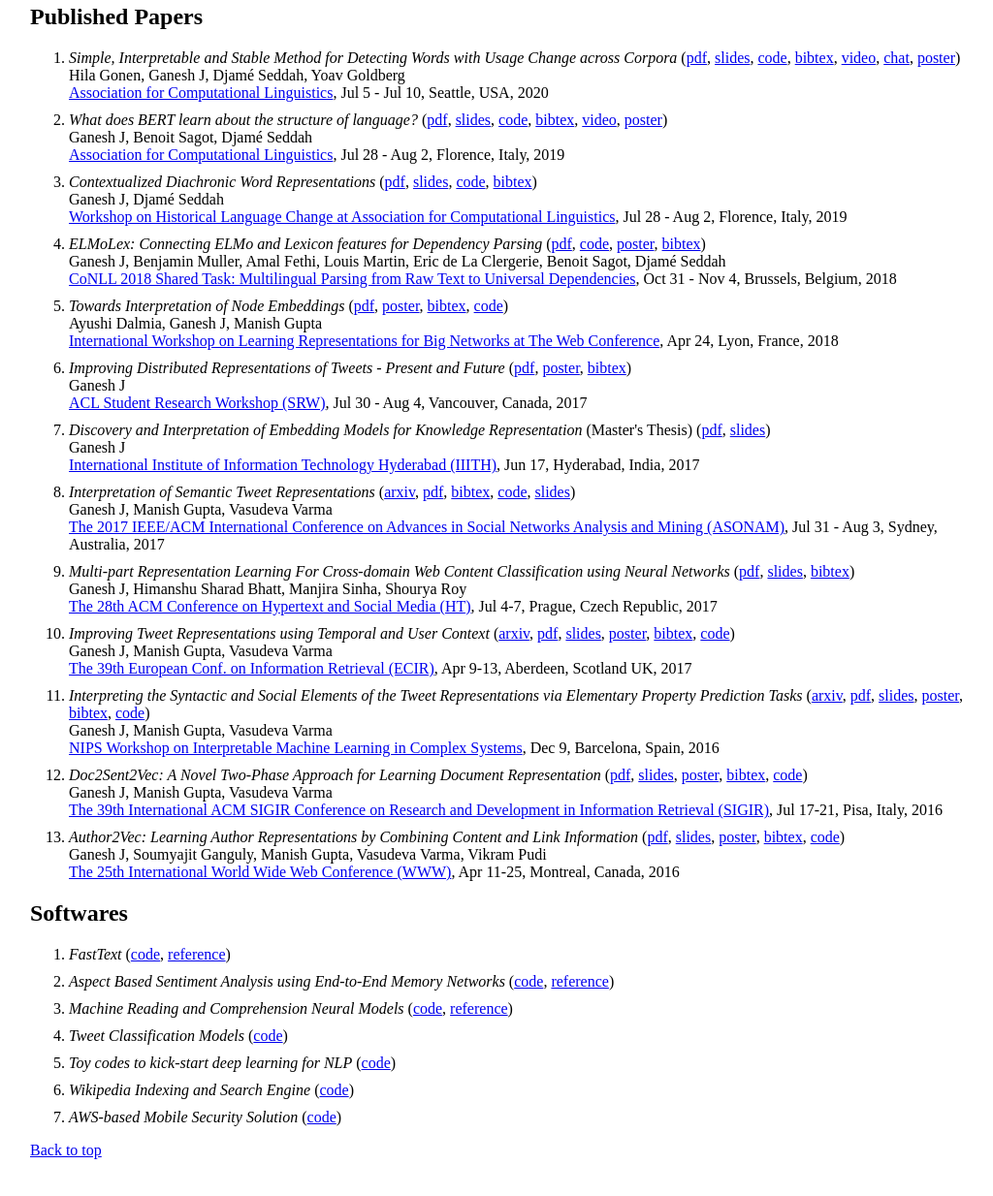
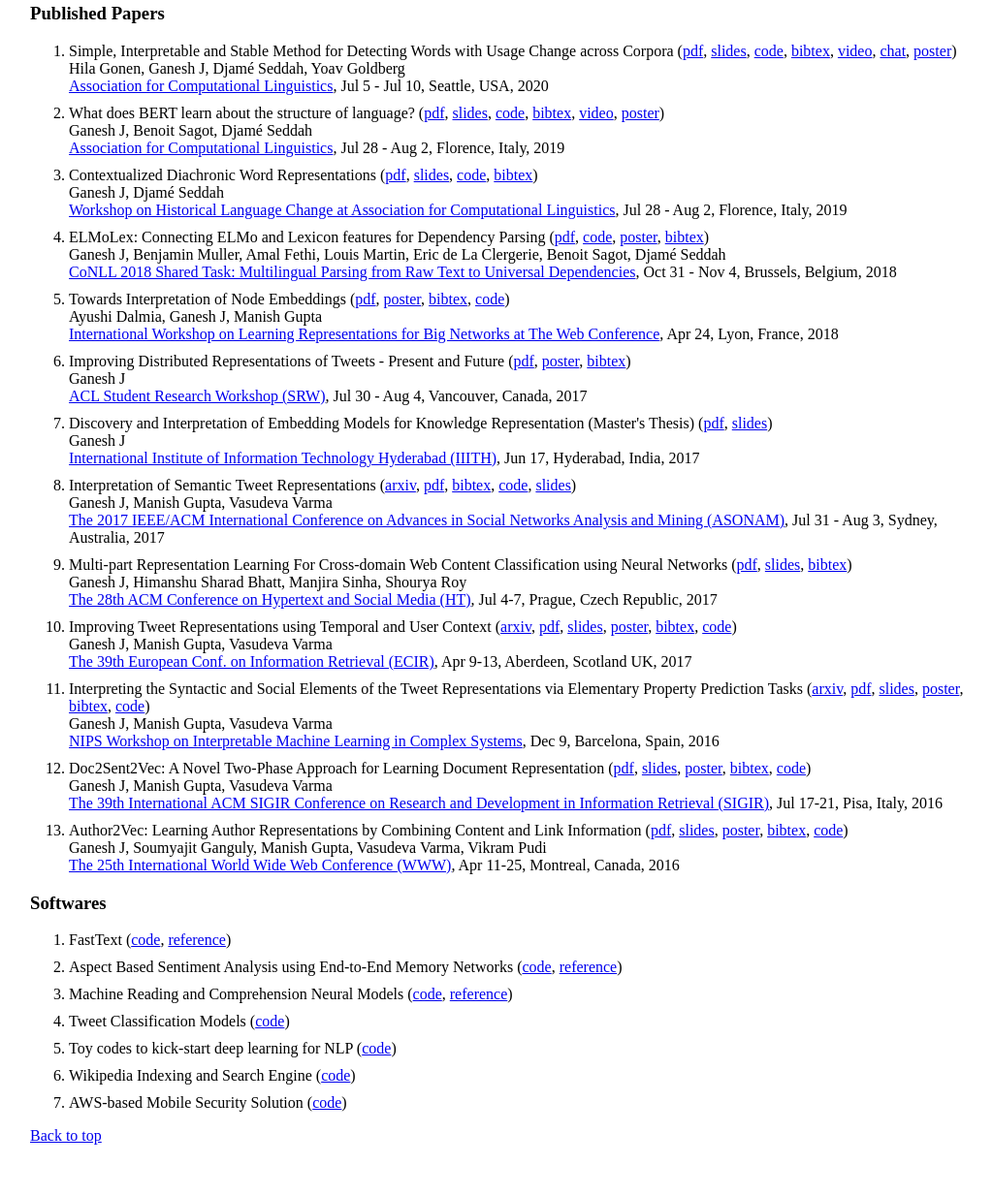
Before and after one commit to ganeshjawahar/ganeshjawahar.github.io, a plain HTML site: page index.html in a window 1280 px wide. Shown: the part 246-1480 px from the top of the page at 97% size, without its empty margins (19-1043 px from the left). Drawn offline with Linux system fonts and the light colour scheme.

Commit message:
font size, italics remov

```diff
--- a/index.html
+++ b/index.html
@@ -15,64 +15,64 @@ University of British Columbia</p>
 <p>I am interested in making machines understand natural language better.
 </p>
 
-<h2>Published Papers</h2>
+<h3>Published Papers</h3>
 <ol>
-    <li><i>Simple, Interpretable and Stable Method for Detecting Words with Usage Change across Corpora</i> (<a href="https://www.aclweb.org/anthology/2020.acl-main.51.pdf">pdf</a>, <a href="https://drive.google.com/file/d/1pYGLZs_-Oml2ZVtN8U54IT-e-5hUvpic/view?usp=sharing">slides</a>, <a href="https://github.com/gonenhila/usage_change">code</a>, <a href="https://www.aclweb.org/anthology/2020.acl-main.51.bib">bibtex</a>, <a href="https://slideslive.com/38929089/simple-interpretable-and-stable-method-for-detecting-words-with-usage-change-across-corpora">video</a>, <a href="https://drive.google.com/file/d/1BUR4pctYMDflsNEeRoffejUo4J8dLt5R/view?usp=sharing">chat</a>, <a href="https://drive.google.com/file/d/1W_tt88ByPAiuEecjwcXmbUY0_hLW6BFl/view?usp=sharing">poster</a>)<br>
+    <li>Simple, Interpretable and Stable Method for Detecting Words with Usage Change across Corpora (<a href="https://www.aclweb.org/anthology/2020.acl-main.51.pdf">pdf</a>, <a href="https://drive.google.com/file/d/1pYGLZs_-Oml2ZVtN8U54IT-e-5hUvpic/view?usp=sharing">slides</a>, <a href="https://github.com/gonenhila/usage_change">code</a>, <a href="https://www.aclweb.org/anthology/2020.acl-main.51.bib">bibtex</a>, <a href="https://slideslive.com/38929089/simple-interpretable-and-stable-method-for-detecting-words-with-usage-change-across-corpora">video</a>, <a href="https://drive.google.com/file/d/1BUR4pctYMDflsNEeRoffejUo4J8dLt5R/view?usp=sharing">chat</a>, <a href="https://drive.google.com/file/d/1W_tt88ByPAiuEecjwcXmbUY0_hLW6BFl/view?usp=sharing">poster</a>)<br>
         Hila Gonen, Ganesh J, Djamé Seddah, Yoav Goldberg<br>
         <a href="https://acl2020.org/">Association for Computational Linguistics</a>, Jul 5 - Jul 10, Seattle, USA, 2020</li>
 
-    <li><i>What does BERT learn about the structure of language?</i> (<a href="https://www.aclweb.org/anthology/P19-1356.pdf">pdf</a>, <a href="https://drive.google.com/open?id=18jEjT-lWBOCgZof6l1TPRbufHQHi8PpK">slides</a>, <a href="https://github.com/ganeshjawahar/interpret_bert">code</a>, <a href="https://www.aclweb.org/anthology/papers/P/P19/P19-1356.bib">bibtex</a>, <a href="https://vimeo.com/384961703">video</a>, <a href="https://drive.google.com/open?id=1Q4C0fbJ4JVfl-nMvVukOYb21X4mi-8E0">poster</a>)<br>
+    <li>What does BERT learn about the structure of language? (<a href="https://www.aclweb.org/anthology/P19-1356.pdf">pdf</a>, <a href="https://drive.google.com/open?id=18jEjT-lWBOCgZof6l1TPRbufHQHi8PpK">slides</a>, <a href="https://github.com/ganeshjawahar/interpret_bert">code</a>, <a href="https://www.aclweb.org/anthology/papers/P/P19/P19-1356.bib">bibtex</a>, <a href="https://vimeo.com/384961703">video</a>, <a href="https://drive.google.com/open?id=1Q4C0fbJ4JVfl-nMvVukOYb21X4mi-8E0">poster</a>)<br>
         Ganesh J, Benoit Sagot, Djamé Seddah<br>
         <a href="http://www.acl2019.org/EN/index.xhtml">Association for Computational Linguistics</a>, Jul 28 - Aug 2, Florence, Italy, 2019</li>
 
-    <li><i>Contextualized Diachronic Word Representations</i> (<a href="https://drive.google.com/open?id=17SrReRC9guEa4ppwg0wwb13AciLWK3Mv">pdf</a>, <a href="https://drive.google.com/open?id=12343YQcsWgx0vTPypvH2TSQp5__ualrH">slides</a>, <a href="https://github.com/ganeshjawahar/social_word_emb">code</a>, <a href="https://www.aclweb.org/anthology/papers/W/W19/W19-4705.bib">bibtex</a>)<br>
+    <li>Contextualized Diachronic Word Representations (<a href="https://drive.google.com/open?id=17SrReRC9guEa4ppwg0wwb13AciLWK3Mv">pdf</a>, <a href="https://drive.google.com/open?id=12343YQcsWgx0vTPypvH2TSQp5__ualrH">slides</a>, <a href="https://github.com/ganeshjawahar/social_word_emb">code</a>, <a href="https://www.aclweb.org/anthology/papers/W/W19/W19-4705.bib">bibtex</a>)<br>
         Ganesh J, Djamé Seddah<br>
         <a href="https://languagechange.org/events/2019-acl-lcworkshop/">Workshop on Historical Language Change at Association for Computational Linguistics</a>, Jul 28 - Aug 2, Florence, Italy, 2019</li>
 
-    <li><i>ELMoLex: Connecting ELMo and Lexicon features
-for Dependency Parsing</i> (<a href="https://drive.google.com/open?id=1zD4Fa5OaL7YuxZNU7O-MhqyRKvFZ0H6s">pdf</a>, <a href="https://github.com/ganeshjawahar/ELMoLex">code</a>, <a href="https://drive.google.com/open?id=1TDjqTJV3gIm-yRBukphtgzBj5ioBxPZ2">poster</a>, <a href="https://drive.google.com/open?id=1frWfyhXNadUzu33tJfZaB3V_66RHqhJ5">bibtex</a>)<br>
+    <li>ELMoLex: Connecting ELMo and Lexicon features
+for Dependency Parsing (<a href="https://drive.google.com/open?id=1zD4Fa5OaL7YuxZNU7O-MhqyRKvFZ0H6s">pdf</a>, <a href="https://github.com/ganeshjawahar/ELMoLex">code</a>, <a href="https://drive.google.com/open?id=1TDjqTJV3gIm-yRBukphtgzBj5ioBxPZ2">poster</a>, <a href="https://drive.google.com/open?id=1frWfyhXNadUzu33tJfZaB3V_66RHqhJ5">bibtex</a>)<br>
         Ganesh J, Benjamin Muller, Amal Fethi, Louis Martin, Eric de La Clergerie, Benoit Sagot, Djamé Seddah<br>
         <a href="http://universaldependencies.org/conll18/">CoNLL 2018 Shared Task: Multilingual Parsing from Raw Text to Universal Dependencies</a>, Oct 31 - Nov 4, Brussels, Belgium, 2018</li>
 
-    <li><i>Towards Interpretation of Node Embeddings</i> (<a href="https://drive.google.com/open?id=1M7KmJkVYlR3vFozEbwR2BeZMUVcS-n0O">pdf</a>, <a href="https://drive.google.com/open?id=1XaH2iZ5iz4TEmyoe9iunT2Eq_1U_V3Hv">poster</a>, <a href="https://drive.google.com/open?id=1hcMRRxw5wYLpaQiYM4Q6YUjuJc2GoypG">bibtex</a>, <a href="https://github.com/ganeshjawahar/interpretNode">code</a>)<br>
+    <li>Towards Interpretation of Node Embeddings (<a href="https://drive.google.com/open?id=1M7KmJkVYlR3vFozEbwR2BeZMUVcS-n0O">pdf</a>, <a href="https://drive.google.com/open?id=1XaH2iZ5iz4TEmyoe9iunT2Eq_1U_V3Hv">poster</a>, <a href="https://drive.google.com/open?id=1hcMRRxw5wYLpaQiYM4Q6YUjuJc2GoypG">bibtex</a>, <a href="https://github.com/ganeshjawahar/interpretNode">code</a>)<br>
         Ayushi Dalmia, Ganesh J, Manish Gupta<br>
         <a href="https://aminer.org/bignet_www2018">International Workshop on Learning Representations for Big Networks at The Web Conference</a>, Apr 24, Lyon, France, 2018</li>
 
-    <li><i>Improving Distributed Representations of Tweets - Present and Future</i> (<a href="https://drive.google.com/open?id=0BxOp2aQOVTq5Mi1qRXJxRjdjMVU">pdf</a>, <a href="https://drive.google.com/open?id=0BxOp2aQOVTq5QUU4eGxMODlEbzA">poster</a>, <a href="https://drive.google.com/open?id=1sqMByppKFf1OY68I7J6nJPHwmHZbsO99">bibtex</a>)<br>
+    <li>Improving Distributed Representations of Tweets - Present and Future (<a href="https://drive.google.com/open?id=0BxOp2aQOVTq5Mi1qRXJxRjdjMVU">pdf</a>, <a href="https://drive.google.com/open?id=0BxOp2aQOVTq5QUU4eGxMODlEbzA">poster</a>, <a href="https://drive.google.com/open?id=1sqMByppKFf1OY68I7J6nJPHwmHZbsO99">bibtex</a>)<br>
         Ganesh J<br>
         <a href="https://sites.google.com/site/aclsrw2017/">ACL Student Research Workshop (SRW)</a>, Jul 30 - Aug 4, Vancouver, Canada, 2017</li>
 
-    <li><i>Discovery and Interpretation of Embedding Models for Knowledge Representation</i> (Master's Thesis)
+    <li>Discovery and Interpretation of Embedding Models for Knowledge Representation (Master's Thesis)
     (<a href="https://drive.google.com/open?id=0BxOp2aQOVTq5MWQ5VlVtMXc0ekU">pdf</a>, <a href="https://drive.google.com/open?id=0BxOp2aQOVTq5N1NmSm9sT0RsajQ">slides</a>)<br>
         Ganesh J<br>
         <a href="https://www.iiit.ac.in/">International Institute of Information Technology Hyderabad (IIITH)</a>, Jun 17, Hyderabad, India, 2017</li>
 
-    <li><i>Interpretation of Semantic Tweet Representations</i>
+    <li>Interpretation of Semantic Tweet Representations
     (<a href="https://arxiv.org/abs/1704.00898">arxiv</a>, <a href="https://drive.google.com/open?id=0BxOp2aQOVTq5TmduY3ZhZEpla28">pdf</a>, <a href="https://drive.google.com/open?id=0BxOp2aQOVTq5NUh5bHRpMjhYNms">bibtex</a>, <a href="https://github.com/ganeshjawahar/fine-tweet">code</a>, <a href="https://drive.google.com/open?id=0BxOp2aQOVTq5T3BjcTVNekJWUkk">slides</a>)<br>
         Ganesh J, Manish Gupta, Vasudeva Varma<br>
     <a href="http://asonam.cpsc.ucalgary.ca/2017/">The 2017 IEEE/ACM International Conference on Advances in Social Networks Analysis and Mining (ASONAM)</a>, Jul 31 - Aug 3, Sydney, Australia, 2017</li>
 
-    <li><i>Multi-part Representation Learning For Cross-domain Web Content Classification using Neural Networks</i>
+    <li>Multi-part Representation Learning For Cross-domain Web Content Classification using Neural Networks
     (<a href="https://drive.google.com/open?id=0BxOp2aQOVTq5RGtPS1YxV1FLeDg">pdf</a>, <a href="https://drive.google.com/open?id=0BxOp2aQOVTq5eW5QaXl0ME51QTQ">slides</a>, <a href="https://drive.google.com/open?id=16loOI_GaWxnQrkR5YE6AdHZt-M0xx9o4">bibtex</a>)<br>
         Ganesh J, Himanshu Sharad Bhatt, Manjira Sinha, Shourya Roy<br>
         <a href="https://ht.acm.org/ht2017/">The 28th ACM Conference on Hypertext and Social Media (HT)</a>, Jul 4-7, Prague, Czech Republic, 2017</li>
 
-    <li><i>Improving Tweet Representations using Temporal and User Context</i>
+    <li>Improving Tweet Representations using Temporal and User Context
     (<a href="https://arxiv.org/abs/1612.06062">arxiv</a>, <a href="https://drive.google.com/open?id=0BxOp2aQOVTq5RXN6LTU3N3owQWc">pdf</a>, <a href="https://drive.google.com/open?id=0BxOp2aQOVTq5azNYXzJ3T3c3R2s">slides</a>, <a href="https://drive.google.com/open?id=0BxOp2aQOVTq5QV9OMDlvd3hKeDQ">poster</a>, <a href="https://drive.google.com/open?id=0BxOp2aQOVTq5Y2hTWFd6UnBLZmM">bibtex</a>, <a href="https://github.com/ganeshjawahar/tweet2vec">code</a>)<br>
         Ganesh J, Manish Gupta, Vasudeva Varma<br>
         <a href="http://ecir2017.org/">The 39th European Conf. on Information Retrieval (ECIR)</a>, Apr 9-13, Aberdeen, Scotland UK, 2017</li>
 
-    <li><i>Interpreting the Syntactic and Social Elements of the Tweet Representations via Elementary Property Prediction Tasks</i>
+    <li>Interpreting the Syntactic and Social Elements of the Tweet Representations via Elementary Property Prediction Tasks
     (<a href="https://arxiv.org/abs/1611.04887">arxiv</a>, <a href="https://drive.google.com/open?id=0BxOp2aQOVTq5Z2dXYm45OHZ5enc">pdf</a>, <a href="https://drive.google.com/open?id=0BxOp2aQOVTq5cmNLcExMQ3YwcHc">slides</a>, <a href="https://drive.google.com/open?id=0BxOp2aQOVTq5ODJiVUxMWGpJemM">poster</a>, <a href="https://drive.google.com/open?id=0BxOp2aQOVTq5ckpJVE5GM1RHeTA">bibtex</a>, <a href="https://github.com/ganeshjawahar/fine-tweet">code</a>)<br>
         Ganesh J, Manish Gupta, Vasudeva Varma<br>
         <a href="https://sites.google.com/site/nips2016interpretml/">NIPS Workshop on Interpretable Machine Learning in Complex Systems</a>, Dec 9, Barcelona, Spain, 2016</li>
 
-    <li><i>Doc2Sent2Vec: A Novel Two-Phase Approach for Learning Document Representation</i>
+    <li>Doc2Sent2Vec: A Novel Two-Phase Approach for Learning Document Representation
     (<a href="https://drive.google.com/open?id=0BxOp2aQOVTq5dkdobVd2cUVZYTA">pdf</a>, <a href="https://drive.google.com/open?id=0BxOp2aQOVTq5U0wyVGRXV2hER1E">slides</a>, <a href="https://drive.google.com/open?id=0BxOp2aQOVTq5aHZIU3FydWNockk">poster</a>, <a href="https://drive.google.com/open?id=0BxOp2aQOVTq5dHBSUjJxa2JjbHM">bibtex</a>, <a href="https://drive.google.com/open?id=0BxOp2aQOVTq5UVZraDc3RElvVU0">code</a>)<br>
         Ganesh J, Manish Gupta, Vasudeva Varma<br>
         <a href="http://sigir.org/sigir2016/">The 39th International ACM SIGIR Conference on Research and Development in Information Retrieval (SIGIR)</a>, Jul 17-21, Pisa, Italy, 2016</li>
 
-    <li><i>Author2Vec: Learning Author Representations by Combining Content and Link Information</i>
+    <li>Author2Vec: Learning Author Representations by Combining Content and Link Information
     (<a href="https://drive.google.com/open?id=0BxOp2aQOVTq5UnpPa0x0NUFnTFE">pdf</a>, <a href="https://drive.google.com/open?id=0BxOp2aQOVTq5N3J3eWE5VlRzX2s">slides</a>, <a href="https://drive.google.com/open?id=0BxOp2aQOVTq5U1BJbDRUOHRDbXc">poster</a>, <a href="https://drive.google.com/open?id=0BxOp2aQOVTq5VzNmR2F3R0QxMDg">bibtex</a>, <a href="https://github.com/ganeshjawahar/author2vec">code</a>)<br>
         Ganesh J, Soumyajit Ganguly, Manish Gupta, Vasudeva Varma, Vikram Pudi<br>
         <a href="http://www2016.ca/">The 25th International World Wide Web Conference (WWW)</a>, Apr 11-25, Montreal, Canada, 2016</li>
@@ -86,33 +86,33 @@ for Dependency Parsing</i> (<a href="https://drive.google.com/open?id=1zD4Fa5OaL
 </ol>
 -->
 
-<h2>Softwares</h2>
+<h3>Softwares</h3>
 <ol>
-    <li><i>FastText</i>
+    <li>FastText
     (<a href="https://github.com/ganeshjawahar/fast_text">code</a>, <a href="https://code.facebook.com/posts/1438652669495149/fair-open-sources-fasttext/">reference</a>)<br>
     </li>
 
-    <li><i>Aspect Based Sentiment Analysis using End-to-End Memory Networks</i>
+    <li>Aspect Based Sentiment Analysis using End-to-End Memory Networks
     (<a href="https://github.com/ganeshjawahar/mem_absa">code</a>, <a href="https://arxiv.org/abs/1605.08900">reference</a>)<br>
     </li>
 
-    <li><i>Machine Reading and Comprehension Neural Models</i>
+    <li>Machine Reading and Comprehension Neural Models
     (<a href="https://github.com/ganeshjawahar/torch-teacher">code</a>, <a href="https://arxiv.org/abs/1506.03340">reference</a>)<br>
     </li>
 
-    <li><i>Tweet Classification Models</i>
+    <li>Tweet Classification Models
     (<a href="https://github.com/ganeshjawahar/tweet-classify">code</a>)<br>
     </li>
 
-    <li><i>Toy codes to kick-start deep learning for NLP</i>
+    <li>Toy codes to kick-start deep learning for NLP
     (<a href="https://github.com/ganeshjawahar/dl4nlp-made-easy">code</a>)<br>
     </li>
 
-    <li><i>Wikipedia Indexing and Search Engine</i>
+    <li>Wikipedia Indexing and Search Engine
     (<a href="https://github.com/ganeshjawahar/ire-wiki-search">code</a>)<br>
     </li>
 
-    <li><i>AWS-based Mobile Security Solution</i>
+    <li>AWS-based Mobile Security Solution
     (<a href="https://github.com/ganeshjawahar/cloud-mobile-security">code</a>)<br>
     </li>
 
```
